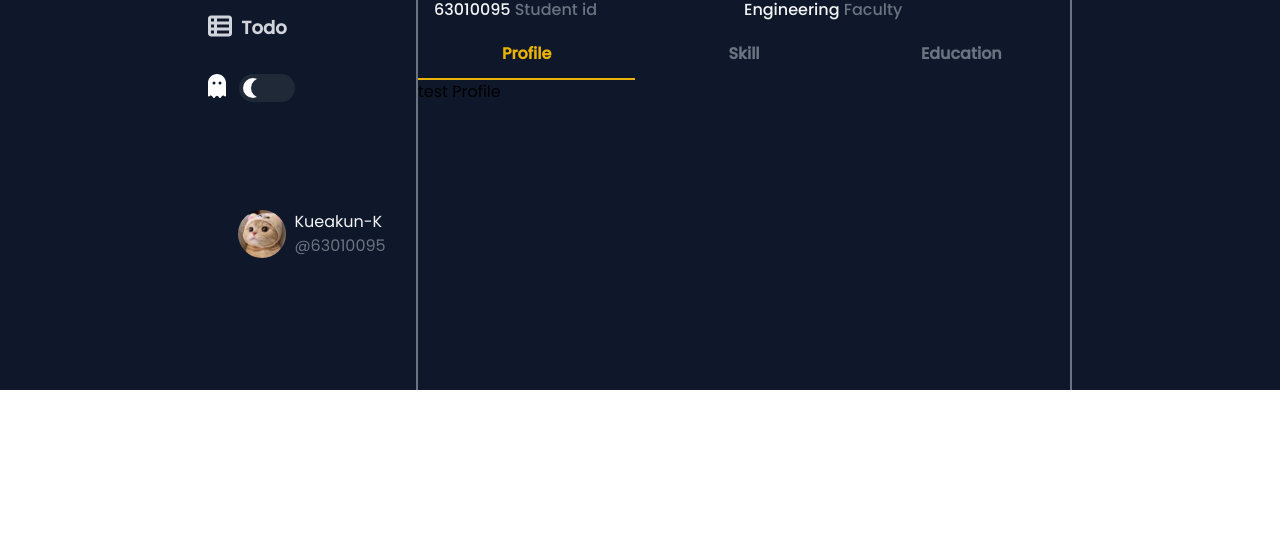
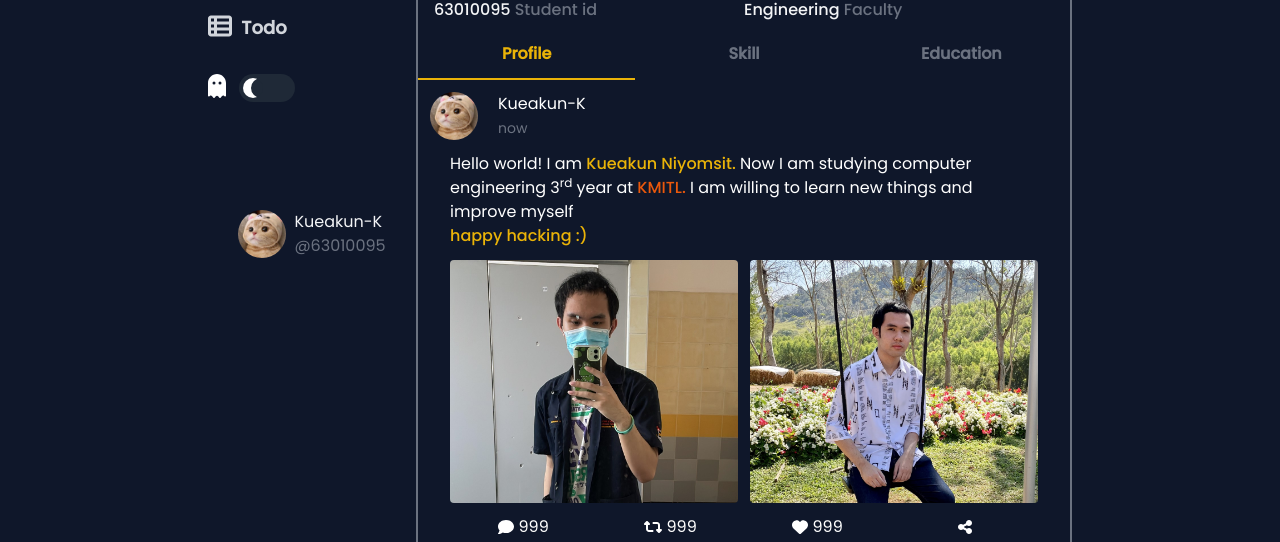
Before and after one commit to Kueakun-K/Kueakun, a React (Create React App) app: page /info/profile in a window 1280 px wide. Shown: the part 410-952 px from the top of the page. Before the commit the page ends 800 px from the top, so only its background shows below. Built offline with nearby package versions, Linux system fonts and the light colour scheme.

Commit message:
profile page

```diff
--- a/src/Pages/Home.jsx
+++ b/src/Pages/Home.jsx
@@ -62,7 +62,7 @@ const Home = () => {
       {/* container 1 */}
       <div className="p-3 border-b-2 border-gray-500 dark:text-white">
         {/* profile */}
-        <ProfileHeader text="1 DEC 2001"/>
+        <ProfileHeader text="1 DEC 2001" />
 
         {/* text */}
         <div className="mb-3 mx-5">
@@ -90,7 +90,7 @@ const Home = () => {
         </div>
 
         {/* icon */}
-        <IconFooter/>
+        <IconFooter />
       </div>
 
       {/* container 2 */}
@@ -146,7 +146,7 @@ const Home = () => {
         </div>
 
         {/* icon */}
-        <IconFooter/>
+        <IconFooter />
       </div>
     </div>
   );
--- a/src/Pages/Profile.jsx
+++ b/src/Pages/Profile.jsx
@@ -1,10 +1,44 @@
 import React from "react";
 
+import kueaCrop from "../Assets/kueaCrop.JPG";
+import TC from "../Assets/TC.JPG";
+
+import ProfileHeader from "../Components/ProfileHeader";
+import IconFooter from "../Components/IconFooter";
+
 const Profile = () => {
-
   return (
     <div>
-      <span>test Profile</span>
+      <div className="p-3 dark:text-white">
+        <ProfileHeader text="now" />
+
+        <div className="mb-3 mx-5">
+          <span>
+            Hello world! I am{" "}
+            <span className="font-medium text-orange-500 dark:text-yellow-500">
+              Kueakun Niyomsit.
+            </span>{" "}
+            Now I am studying computer engineering 3<sup>rd</sup> year at
+            <span className="font-medium text-yellow-500 dark:text-orange-600">
+              {" "}
+              KMITL.
+            </span>{" "}
+            I am willing to learn new things and improve myself
+            <br />
+            <span className="font-medium text-orange-500 dark:text-yellow-500">
+              {" "}
+              happy hacking :)
+            </span>
+          </span>
+        </div>
+
+        <div className="flex mb-3 justify-between mx-5">
+          <img src={kueaCrop} alt="Kuea" className="w-[49%] rounded " />
+          <img src={TC} alt="KueaT" className="w-[49%]  rounded " />
+        </div>
+
+        <IconFooter />
+      </div>
     </div>
   );
 };
```
Also changed, not shown: src/Assets/TC.JPG (added), 1 other file (tests, documents, lock files or other folders).
